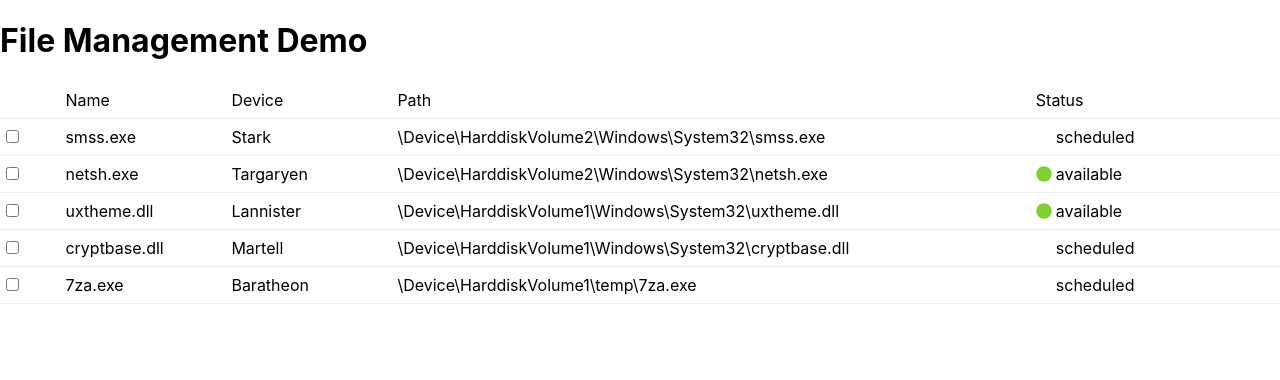
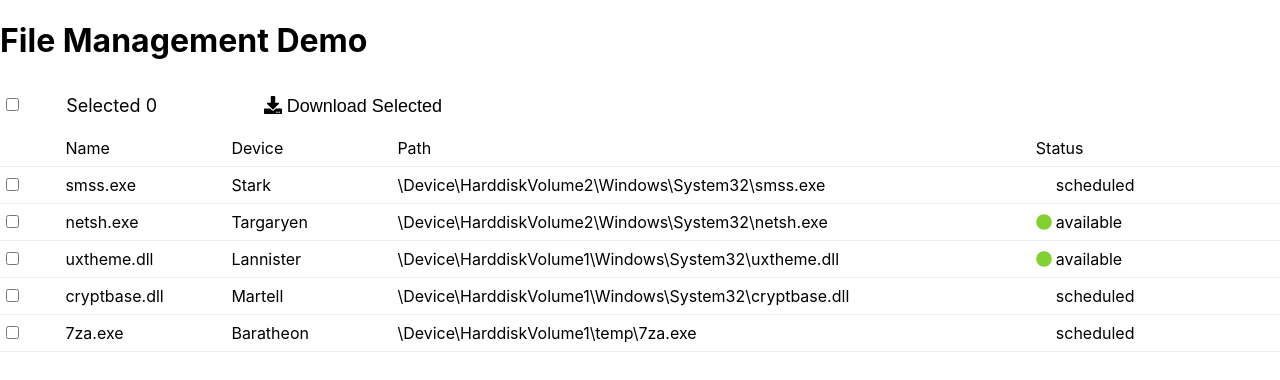
Before and after one commit to mattcfilbert/File-Management-Demo, a React (Create React App) app: page / in a window 1280 px wide. Shown: the top 380 px of the page. Built offline with nearby package versions, Linux system fonts and the light colour scheme.

Commit message:
continuing to build out structure / style

```diff
--- a/src/App.tsx
+++ b/src/App.tsx
@@ -33,7 +33,7 @@ function App() {
         <h1>File Management Demo</h1>
       </header>
       <main>
-        <FileList files={displayedFiles}/>
+        <FileList displayFiles={displayedFiles}/>
       </main>
     </div>
   );
--- /dev/null
+++ b/src/components/FileList/FileList.css
@@ -0,0 +1,15 @@
+.action-bar {
+	display: grid;
+	grid-template-columns: 5% 15% 50%;
+	padding: 1% 0;
+	padding-left: .18%;
+}
+
+.select-count, .download {
+	font-size: large;
+}
+
+.download {
+	background: none;
+	border: none;
+}
--- a/src/components/FileList/FileList.tsx
+++ b/src/components/FileList/FileList.tsx
@@ -1,12 +1,32 @@
-import React, { useState } from 'react'
+import { faDownload } from '@fortawesome/free-solid-svg-icons';
+import { FontAwesomeIcon } from '@fortawesome/react-fontawesome';
+import React, { useEffect, useState } from 'react'
 import DisplayFile from '../../types/DisplayFile';
 import Row from '../Row/Row';
+import './FileList.css'
 interface FileListProps {
-    files: DisplayFile[]
+    displayFiles: DisplayFile[]
 }
 
-function FileList({files}: FileListProps) {
+function FileList({displayFiles}: FileListProps) {
+    const [numChecked, setNumChecked] = useState<number>(0)
+    const [files, setFiles] = useState<DisplayFile[]>([])
+
+    useEffect(() => {
+        setFiles(displayFiles)
+    }, [displayFiles])
+
     return (
+        <>
+            <div className="action-bar">
+                <div>
+                    <input type="checkbox" title="Toggle Select All" />
+                </div>
+                <div className="select-count">Selected {numChecked}</div>
+                <div>
+                    <button className="download"><FontAwesomeIcon icon={faDownload}/> Download Selected</button>
+                </div>
+            </div>
             <div role="table" aria-label="File Management Table" >
 
             <div className="grid-table-row" role="row">
@@ -20,6 +40,7 @@ function FileList({files}: FileListProps) {
                     return <Row file={file} key={i}/>
                 })}
             </div>
+       </>
     )
 }
 
```
Lines whose indentation alone changed are shown as unchanged.
